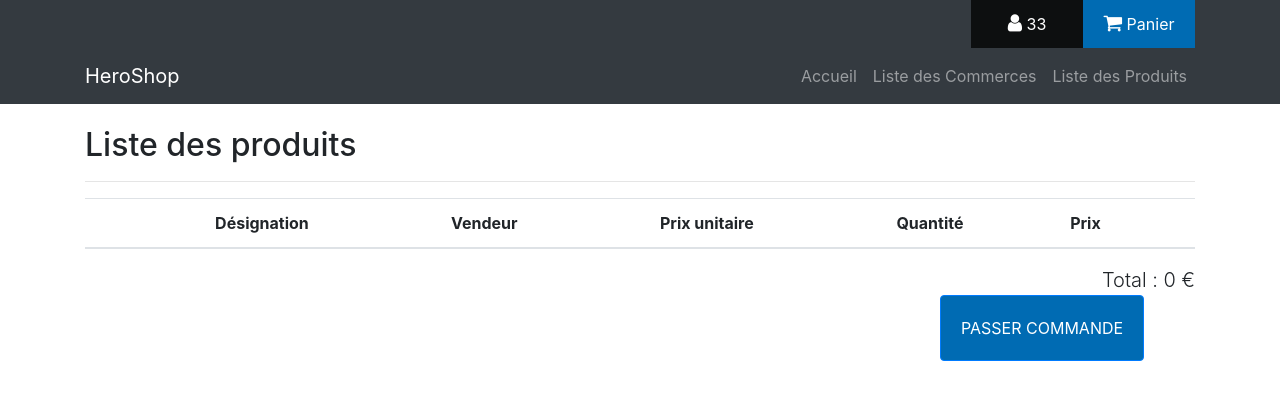
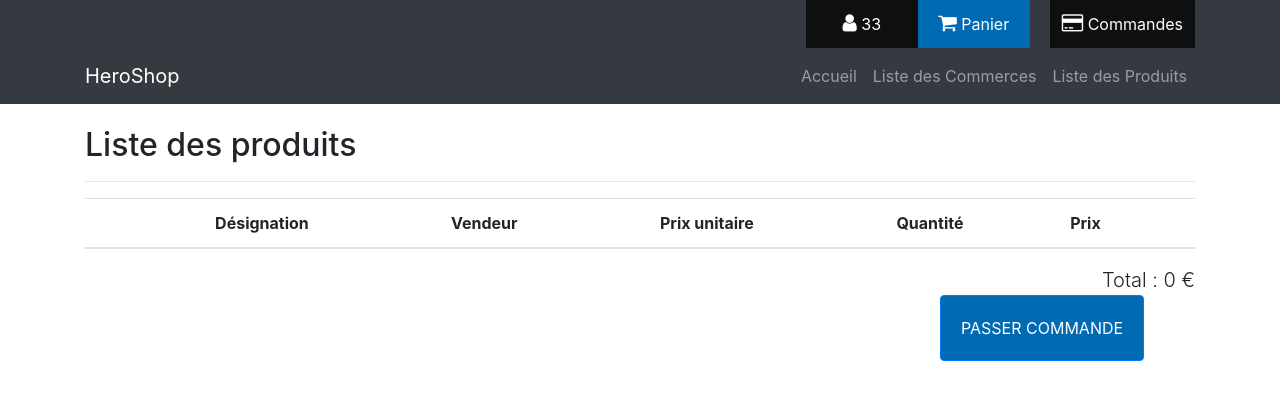
Before and after one commit to Grp11-ProjetPiscine-Polytech-3A/MarketPlace, a CodeIgniter app: a page that uses application/views/Panier/panier.php in a window 1280 px wide. Shown: the top 420 px of the page. Run offline with CodeIgniter, Linux system fonts and the light colour scheme; a user stored in the database is signed in; lists and menus that the app fills with data are empty.

Commit message:
Ajout du bouton commande dans le layout

```diff
--- a/application/libraries/Layout.php
+++ b/application/libraries/Layout.php
@@ -174,10 +174,12 @@ class Layout {
 
         // Ajoute a topMenu
         if (isset($this->CI->session->logged_in['username'])) {
+            $this->ajouter_menu('topMenu', '<i class="fa fa-credit-card" aria-hidden="true"></i> Commandes', 'Client/Commandes');
             if (isset($this->CI->session->logged_in['idCommercant'])) {
                 $this->ajouter_menu('topMenu', '<i class="fa fa fa-cogs"></i> Espace commercant', 'Commercant/Commercant');
             }
             $this->ajouter_menu('topMenu', $this->CI->session->logged_in['username'], 'Auth');
+
         } else {
             $this->ajouter_menu('topMenu', 'Connexion', 'Auth');
         }
--- a/application/views/Panier/panier.php
+++ b/application/views/Panier/panier.php
@@ -74,7 +74,7 @@
     </div>
     <div class="row justify-content-end">
         <div class="col-lg-3">
-            <a class="passer_commande btn btn-primary" role="button" href= "<?php echo base_url('Commandes/afficher_commandes')?>">Passer Commande</a>
+            <a class="passer_commande btn btn-primary" role="button" href= "<?php echo base_url('Client/Commandes/afficher_commandes')?>">Passer Commande</a>
         </div>
     </div>
 </div>
```
